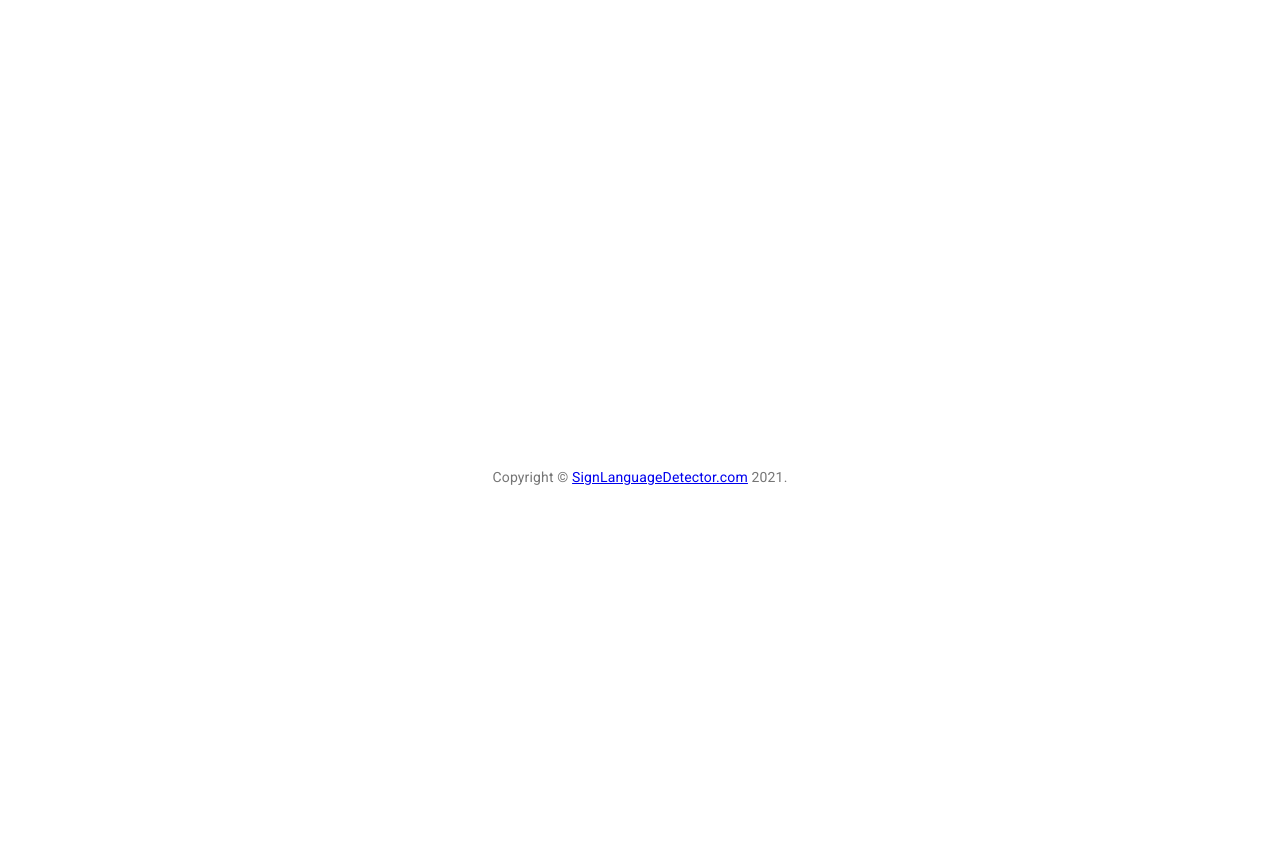
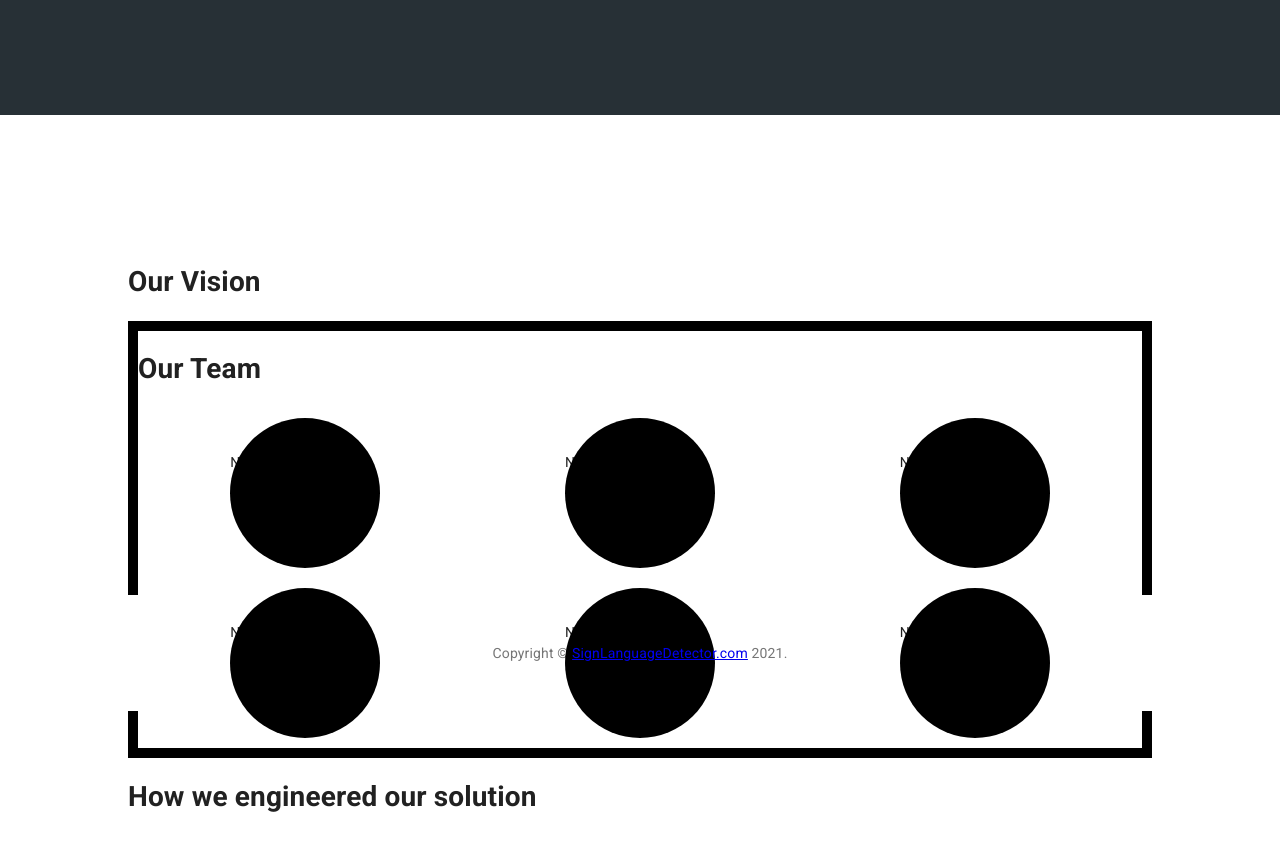
Before and after one commit to yasserelsaid/SignLanguageDetector, a Next.js app: page /about in a window 1280 px wide. Shown: the part 269-1120 px from the top of the page. Before the commit the page ends 804 px from the top, so only its background shows below. Built offline with nearby package versions, Linux system fonts and the light colour scheme.

Commit message:
updated about page

```diff
--- a/pages/about.js
+++ b/pages/about.js
@@ -1,21 +1,89 @@
-import React from 'react';
-import Container from '@material-ui/core/Container';
-import Typography from '@material-ui/core/Typography';
-import Box from '@material-ui/core/Box';
+import React from "react";
+import Container from "@material-ui/core/Container";
+import Typography from "@material-ui/core/Typography";
+import Box from "@material-ui/core/Box";
 
-import { makeStyles } from '@material-ui/core/styles';
+import { makeStyles } from "@material-ui/core/styles";
 
-const useStyles = makeStyles(theme => ({
-  main: { height: '70vh' },
+const useStyles = makeStyles((theme) => ({
+  title: { fontSize: "70px", color: "white", marginTop: "0", padding: "10%" },
+  main: {
+    height: "100vh",
+  },
+  top: {
+    width: "100%",
+    height: "40%",
+    backgroundColor: "#273036",
+  },
+  card: {
+    backgroundColor: "black",
+    width: "150px",
+    height: "150px",
+    borderRadius: "50%",
+    margin: "10px",
+  },
+  cardContainer: {
+    display: "grid",
+    justifyItems: "center",
+    gridTemplateColumns: "1fr 1fr 1fr",
+  },
+  team: {
+    border: "10px black solid",
+  },
+  padding: {
+    padding: "10%",
+  },
 }));
 
 export default function Index() {
   const classes = useStyles();
   return (
-    <Container maxWidth='sm'>
-      <Box my={4}>
-        <div className={classes.main}></div>
-      </Box>
-    </Container>
+    <div className={classes.main}>
+      <div className={classes.top}>
+        <h1 className={classes.title}>About Us</h1>
+      </div>
+      <div className={classes.padding}>
+        <div className={classes.vision}>
+          <h1 className={classes.header}>Our Vision</h1>
+          <p className={classes.paragraph}> </p>
+        </div>
+        <div className={classes.team}>
+          <h1 className={classes.header}>Our Team</h1>
+          <p className={classes.paragraph}></p>
+          <div className={classes.cardContainer}>
+            <div className={classes.card}>
+              <img></img>
+              <p>Name</p>
+            </div>
+            <div className={classes.card}>
+              <img></img>
+              <p>Name</p>
+            </div>
+            <div className={classes.card}>
+              <img></img>
+              <p>Name</p>
+            </div>
+            <div className={classes.card}>
+              <img></img>
+              <p>Name</p>
+            </div>
+            <div className={classes.card}>
+              {" "}
+              <img></img>
+              <p>Name</p>
+            </div>
+            <div className={classes.card}>
+              {" "}
+              <img></img>
+              <p>Name</p>
+            </div>
+          </div>
+        </div>
+        <div className={classes.how}>
+          <h1 className={classes.header}>How we engineered our solution</h1>
+          <p className={classes.paragraph}></p>
+        </div>
+      </div>
+    </div>
   );
 }
```
